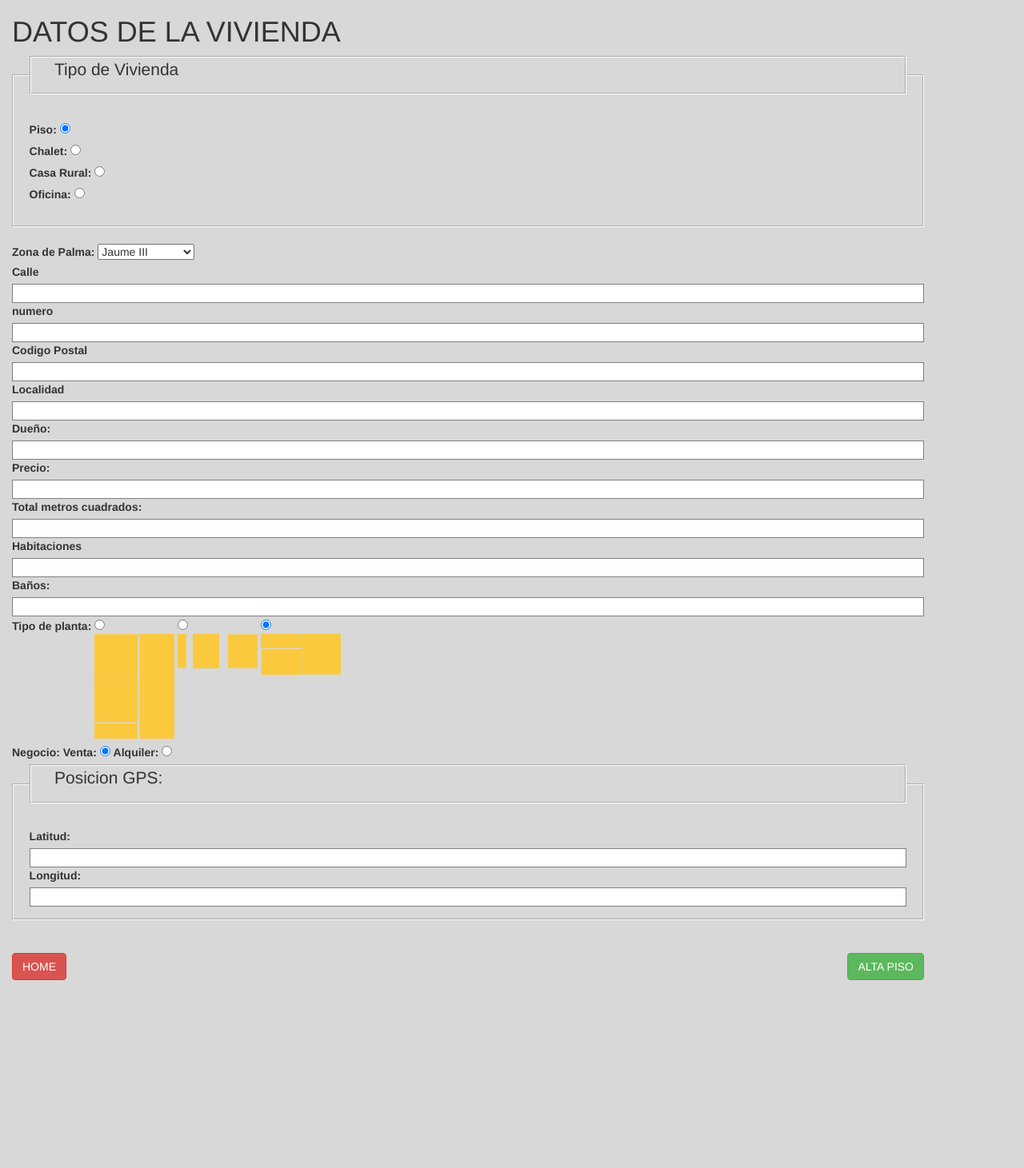
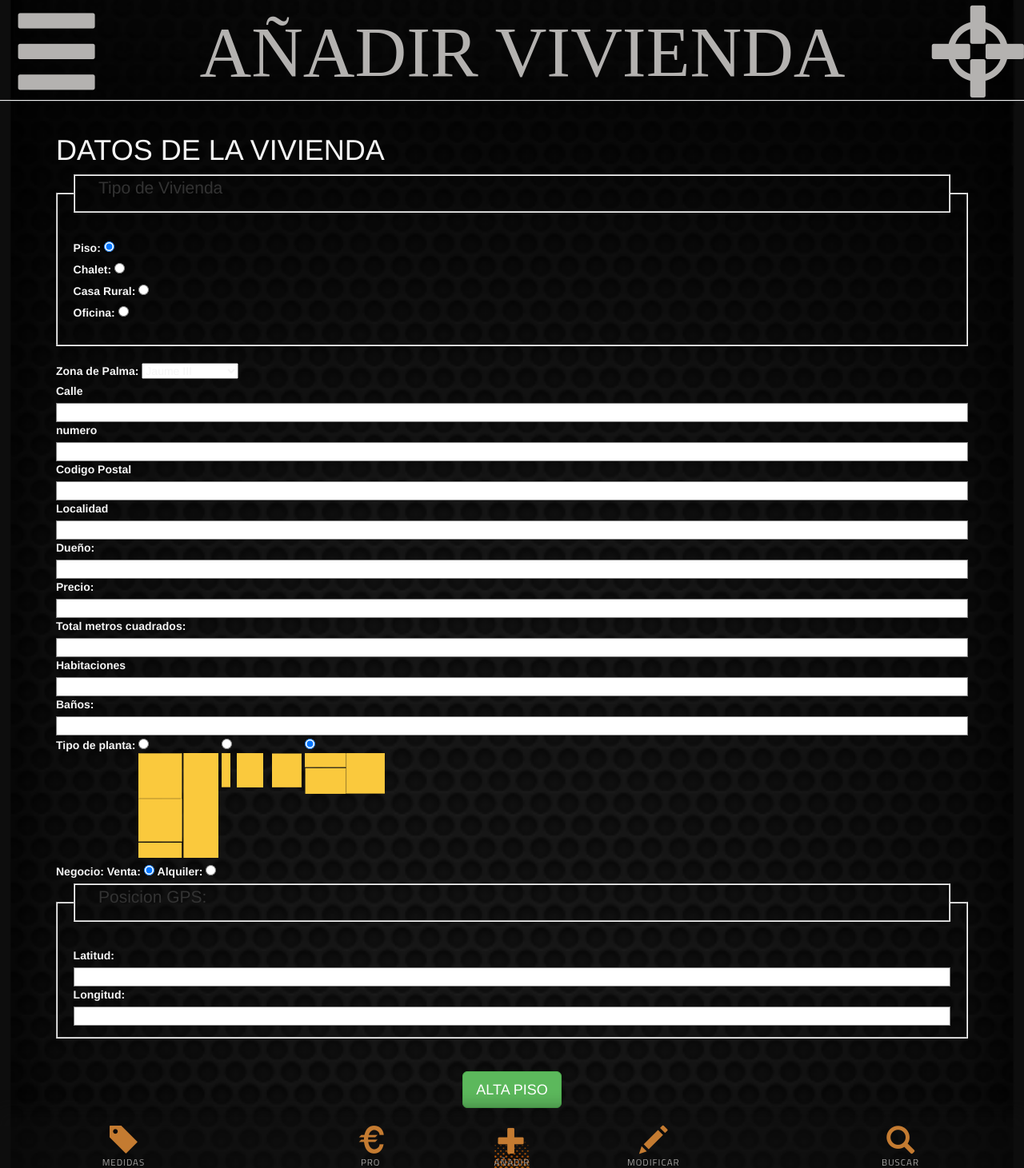
Before and after one commit to sosan/inmobiliaria, a Flask app: page /profile/alta in a window 1280 px wide. Shown: the whole page at 80% size. Run offline with Flask 2, Linux system fonts and the light colour scheme; some libraries are stand-ins or nearby versions; some web fonts are replaced.

Commit message:
fixed layouts

```diff
--- a/ModuloMongodb/ManagerMongodb.py
+++ b/ModuloMongodb/ManagerMongodb.py
@@ -59,7 +59,8 @@ class ManagerMongoDb:
                      longitud_txt,
                      dueno,
                      precio,
-                     totalmetros
+                     totalmetros,
+                     usuario
                      ):
 
         try:
@@ -82,6 +83,7 @@ class ManagerMongoDb:
                     "dueno": dueno,
                     "totalmetros": totalmetros,
                     "medicion": False,
+                    "usuario": usuario,
                     "datosgps": {
                         "coordenadas": [latitud, longitud]
 
--- a/main.py
+++ b/main.py
@@ -162,6 +162,9 @@ def alta_piso():
 
 @app.route("/profile/alta", methods=["POST"])
 def recibir_alta_piso():
+    if "usuario" or "password" not in session:
+        return redirect(url_for("alta_piso"))
+
     if "alquiler" and "calle" and "cp" and "habitaciones" and "localidad" and "numero" \
             and "numerobanos" and "template" and "tipocasa" and "zonas" in request.form:
 
@@ -186,7 +189,8 @@ def recibir_alta_piso():
                 request.form["longitude_gps"],
                 request.form["dueno"],
                 request.form["precio"],
-                request.form["totalmetros"]
+                request.form["totalmetros"],
+                session["usuario"]
 
             )
 
--- a/static/css/main.css
+++ b/static/css/main.css
@@ -378,7 +378,9 @@ margin-right: 0;
   z-index: 3;
   width: auto;
   margin-top: 1px;
-  background-color: #0D9DA6;
+  /*background-color: #0D9DA6;*/
+    overflow-y: scroll;
+    color: whitesmoke;
 }
 
 
--- a/templates/alta_piso.html
+++ b/templates/alta_piso.html
@@ -1,12 +1,25 @@
-{% extends "baseadmin.html" %}
+{% extends "base_menu_admin.html" %}
 
-{% block content %}
-<div class="container center-block">
+{% block titulo %}AÑADIR VIVIENDA{% endblock %}
+
+{% block footer_alta_piso %}
+    <div class="col-xs-5 show_clicked_abajo text-center">
+         <a href="{{ url_for("alta_piso") }}">
+        <span class="glyphicon glyphicon-plus glyphicon_font_footer"></span>
+        <div class="pageTitleC ">AÑADIR</div>
+             </a>
+    </div>
+{% endblock %}
+
+
+{% block contenido_central %}
+    <div class="container center-block">
 
     <form action="{{url_for("recibir_alta_piso") }}" method="POST">
         <div class="row">
             <h1>DATOS DE LA VIVIENDA</h1>
         </div>
+        <input type="hidden" name="usuario" value="{{ session["usuario"] }}">
 
         {% if session["mensajeerror"] == 0%}
 
@@ -189,28 +202,16 @@
             <!-- imagen para subir-->
         <br>
 
-    <div class="form-inline  text-center">
-        <a href="{{ url_for("menu_admin") }}" class="pull-left"><button class="btn btn-danger" type="button">HOME</button></a>
+    <div class="container-fluid  text-center">
+{#        <a href="{{ url_for("menu_admin") }}" class="pull-left"><button class="btn btn-danger" type="button">HOME</button></a>#}
 
 
-        <button type="submit" class="pull-right btn btn-success">ALTA PISO</button>
+        <button type="submit" class="btn btn-success btn-lg">ALTA PISO</button>
 
 
     </div>
     </form>
 </div>
-
-
-
-
-
     <br><br>
-
-
-
-
-</div>
-
-
-
+    </div>
 {% endblock %}
--- a/templates/base_menu_admin.html
+++ b/templates/base_menu_admin.html
@@ -16,7 +16,7 @@ class="fondo_menu_admin"
             123123123123123
           </div>
         </div>
-        <div class="col-xs-12 paderecha fuente_listado_pisos">LISTADO PISOS</div>
+        <div class="col-xs-12 paderecha fuente_listado_pisos">{% block titulo %}{% endblock %}</div>
         <span class="col-xs-12 glyphicon glyphicon-screenshot pull-right glyphicon_font paderecha col-xs-12_fix_padding"></span>
     </div>
     <div class="row" id="arriba_2">
@@ -85,43 +52,51 @@ class="fondo_menu_admin"
     <div class="row">
         <div class=" rectangle7 menu_enlinia">
 
-                <div class=" col-xs-5 show_clicked_abajo text-center">
-                    <a href="{{ url_for("tomar_medidas_light") }}">
+
+        {% block footer_medidas %}
+                <div class=" col-xs-5 text-center">
+                    <a href="{{ url_for("menu_admin") }}">
                     <span class="glyphicon glyphicon-tag glyphicon_font_footer"></span>
                     <div class="pageTitleC">MEDIDAS</div>
                         </a>
                 </div>
+        {% endblock %}
 
+            {% block footer_medidas_pro %}
                 <div class="col-xs-5 text-center">
                     <a href="{{ url_for("tomar_medidas_pago") }}">
                     <span class="glyphicon glyphicon-euro glyphicon_font_footer"></span>
                     <div class="pageTitleC  ">PRO</div>
                          </a>
                 </div>
+            {% endblock %}
 
-
-
+{% block footer_alta_piso %}
                 <div class="col-xs-5 text-center">
                      <a href="{{ url_for("alta_piso") }}">
                     <span class="glyphicon glyphicon-plus glyphicon_font_footer"></span>
                     <div class="pageTitleC ">AÑADIR</div>
                          </a>
                 </div>
+{% endblock %}
 
-
+        {% block footer_modificar_piso %}
                 <div class="col-xs-5 text-center">
                     <a href="{{ url_for("modificar_piso") }}">
                     <span class="glyphicon glyphicon-pencil glyphicon_font_footer"></span>
                     <div class="pageTitleC">MODIFICAR</div>
                         </a>
                 </div>
+            {% endblock %}
 
+        {% block footer_buscar %}
                 <div class="col-xs-5 text-center">
-                    <a href="{{ url_for("buscar_piso") }}" onclick="click_buscar(this);">
+                    <a href="{{ url_for("buscar_piso") }}">
                     <span class="glyphicon glyphicon-search glyphicon_font_footer"></span>
                     <div class="pageTitleC  " >BUSCAR</div>
                         </a>
                 </div>
+{% endblock %}
 
         </div>
     </div>
@@ -143,14 +118,7 @@ class="fondo_menu_admin"
         var elemento_abajo = $("#abajo").height();
         div.css("height", ( $(window).height() - (elemento_arriba + elemento_abajo) )  + 'px' );
 
-
         var sin_medicion_activo = true;
-        {#var con = document.getElementById("con_medicion");#}
-        {#var sin = document.getElementById("sin_medicion");#}
-        {##}
-        {#con.classList.remove("active");#}
-        {#sin.classList.add("active");#}
-
 
         function cambiar_pest(elemento)
         {
@@ -178,30 +146,5 @@ class="fondo_menu_admin"
         }
 
 
-        function click_buscar(elemento) {
-
-        }
-
-        function click_anadir(elemento) {
-
-        }
-
-        function click_modificar(elemento) {
-
-        }
-
-        function click_pro(elemento) {
-
-        }
-
-        function click_medidas(elemento) {
-
-        }
-
-
-
-
-
-
     </script>
 {% endblock %}
```
Also changed, not shown: other parts of templates/base_menu_admin.html (+4 -37 lines), templates/menu_admin.html (+44 -1 lines).
